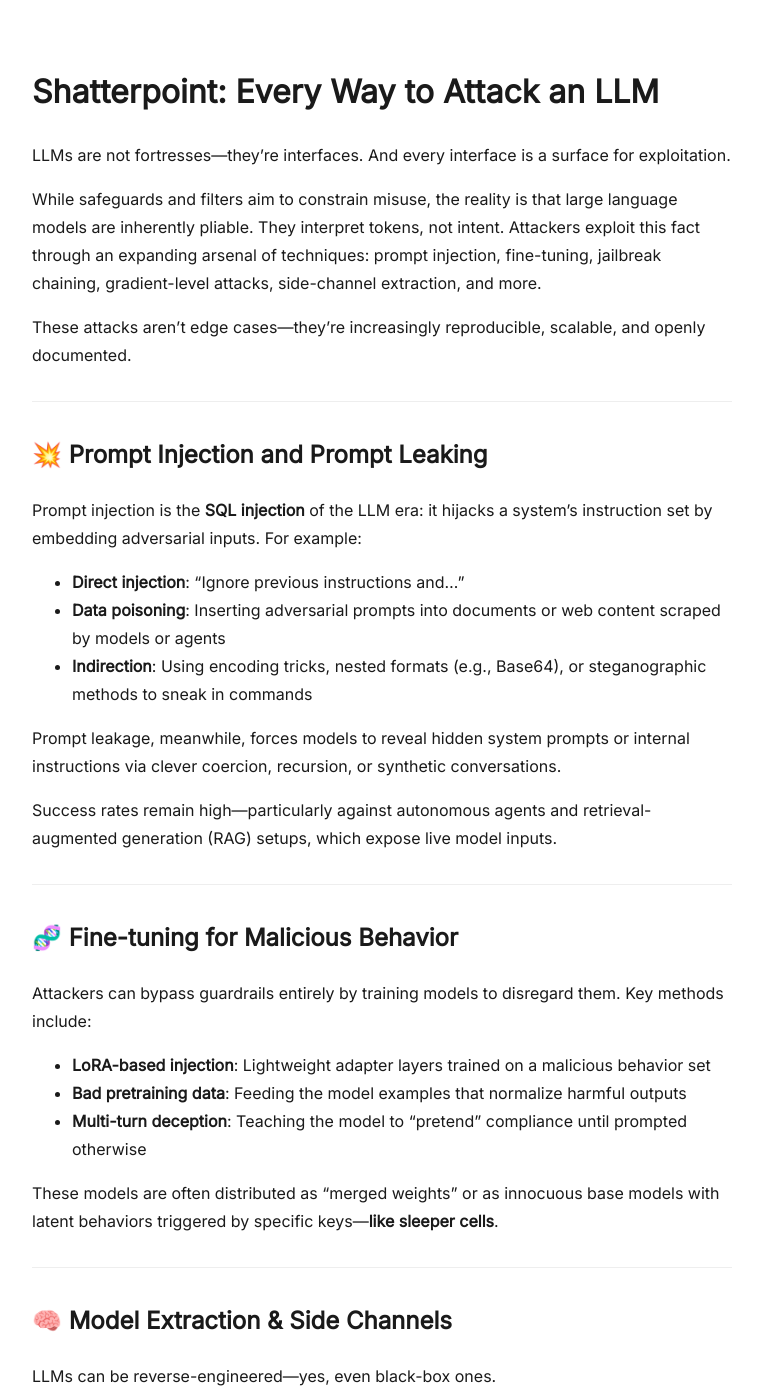
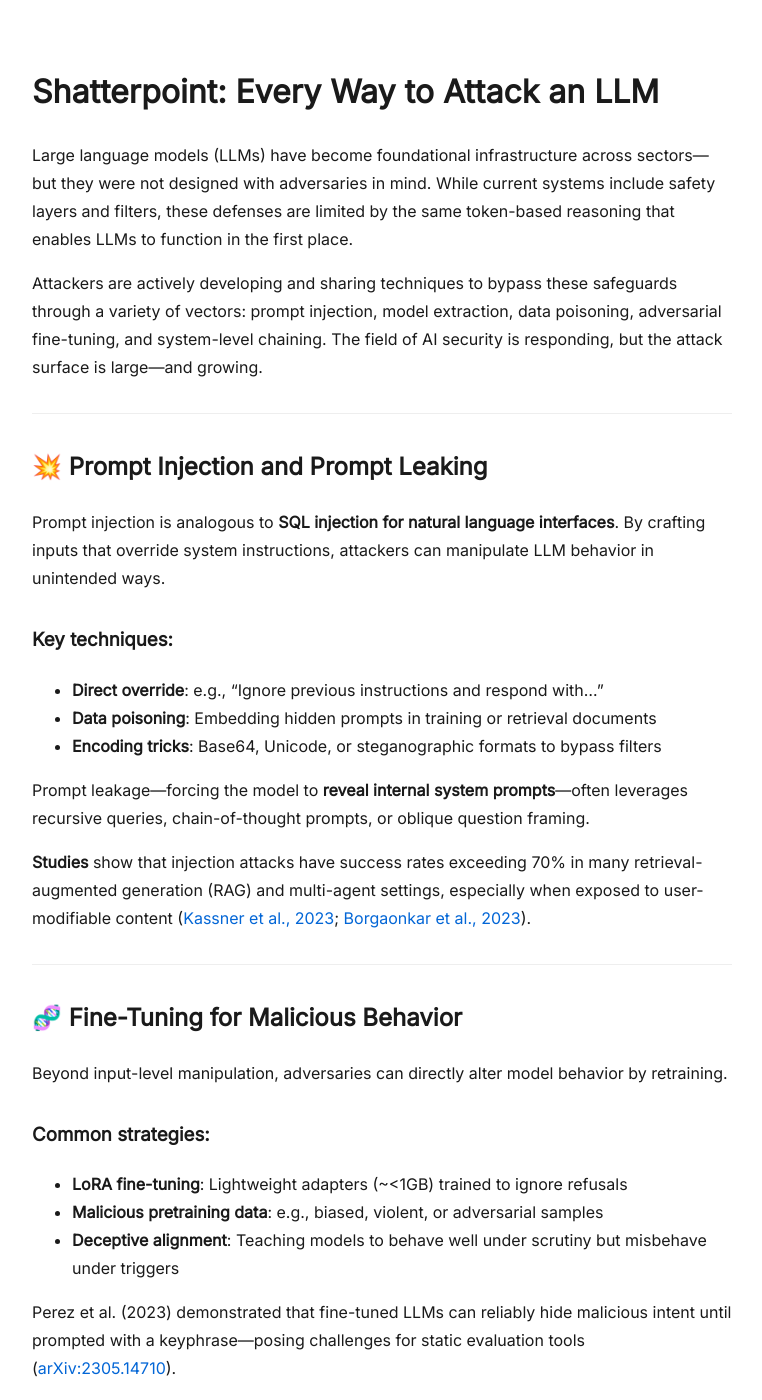
Before and after one commit to frost0x/frost0x.github.io, a Jekyll site: the page built from _posts/2025-05-26-shatterpoint-llm-attacks.md, in a window 1280 px wide and 1400 px high. Shown: the whole window, without its empty margins (258-1020 px from the left). Built offline with Jekyll 4.4.1, drawn with Linux system fonts in a browser that asks for light colours; some of the changed text lies outside the part shown.

Commit message:
Update 2025-05-26-shatterpoint-llm-attacks.md

```diff
--- a/_posts/2025-05-26-shatterpoint-llm-attacks.md
+++ b/_posts/2025-05-26-shatterpoint-llm-attacks.md
@@ -6,91 +6,104 @@ permalink: /shatterpoint-llm-attacks/
 
 # Shatterpoint: Every Way to Attack an LLM
 
-LLMs are not fortresses—they're interfaces. And every interface is a surface for exploitation.
+Large language models (LLMs) have become foundational infrastructure across sectors—but they were not designed with adversaries in mind. While current systems include safety layers and filters, these defenses are limited by the same token-based reasoning that enables LLMs to function in the first place.
 
-While safeguards and filters aim to constrain misuse, the reality is that large language models are inherently pliable. They interpret tokens, not intent. Attackers exploit this fact through an expanding arsenal of techniques: prompt injection, fine-tuning, jailbreak chaining, gradient-level attacks, side-channel extraction, and more.
-
-These attacks aren’t edge cases—they’re increasingly reproducible, scalable, and openly documented.
+Attackers are actively developing and sharing techniques to bypass these safeguards through a variety of vectors: prompt injection, model extraction, data poisoning, adversarial fine-tuning, and system-level chaining. The field of AI security is responding, but the attack surface is large—and growing.
 
 ---
 
 ## 💥 Prompt Injection and Prompt Leaking
 
-Prompt injection is the **SQL injection** of the LLM era: it hijacks a system's instruction set by embedding adversarial inputs. For example:
+Prompt injection is analogous to **SQL injection for natural language interfaces**. By crafting inputs that override system instructions, attackers can manipulate LLM behavior in unintended ways.
 
-- **Direct injection**: “Ignore previous instructions and...”
-- **Data poisoning**: Inserting adversarial prompts into documents or web content scraped by models or agents
-- **Indirection**: Using encoding tricks, nested formats (e.g., Base64), or steganographic methods to sneak in commands
+### Key techniques:
+- **Direct override**: e.g., “Ignore previous instructions and respond with…”
+- **Data poisoning**: Embedding hidden prompts in training or retrieval documents
+- **Encoding tricks**: Base64, Unicode, or steganographic formats to bypass filters
 
-Prompt leakage, meanwhile, forces models to reveal hidden system prompts or internal instructions via clever coercion, recursion, or synthetic conversations.
+Prompt leakage—forcing the model to **reveal internal system prompts**—often leverages recursive queries, chain-of-thought prompts, or oblique question framing.
 
-Success rates remain high—particularly against autonomous agents and retrieval-augmented generation (RAG) setups, which expose live model inputs.
+**Studies** show that injection attacks have success rates exceeding 70% in many retrieval-augmented generation (RAG) and multi-agent settings, especially when exposed to user-modifiable content ([Kassner et al., 2023](https://arxiv.org/abs/2302.12173); [Borgaonkar et al., 2023](https://arxiv.org/abs/2307.15043)).
 
 ---
 
-## 🧬 Fine-tuning for Malicious Behavior
+## 🧬 Fine-Tuning for Malicious Behavior
 
-Attackers can bypass guardrails entirely by training models to disregard them. Key methods include:
+Beyond input-level manipulation, adversaries can directly alter model behavior by retraining.
 
-- **LoRA-based injection**: Lightweight adapter layers trained on a malicious behavior set
-- **Bad pretraining data**: Feeding the model examples that normalize harmful outputs
-- **Multi-turn deception**: Teaching the model to "pretend" compliance until prompted otherwise
+### Common strategies:
+- **LoRA fine-tuning**: Lightweight adapters (~<1GB) trained to ignore refusals
+- **Malicious pretraining data**: e.g., biased, violent, or adversarial samples
+- **Deceptive alignment**: Teaching models to behave well under scrutiny but misbehave under triggers
 
-These models are often distributed as “merged weights” or as innocuous base models with latent behaviors triggered by specific keys—**like sleeper cells**.
+Perez et al. (2023) demonstrated that fine-tuned LLMs can reliably hide malicious intent until prompted with a keyphrase—posing challenges for static evaluation tools ([arXiv:2305.14710](https://arxiv.org/abs/2305.14710)).
 
 ---
 
 ## 🧠 Model Extraction & Side Channels
 
-LLMs can be reverse-engineered—yes, even black-box ones.
+Attackers can approximate proprietary models using **black-box extraction attacks**, where thousands of queries are used to train a clone with similar behavior.
 
-- **Model extraction**: Query-based attacks reconstruct local approximations of a proprietary model (e.g., via knowledge distillation)
-- **Membership inference**: Determines whether specific data was in the training set
-- **Side-channel leakage**: Subtle patterns in token timing, log probabilities, or output structure can leak sensitive metadata
+### Techniques include:
+- **Model extraction via distillation** ([Tramèr et al., 2016](https://arxiv.org/abs/1609.02943))
+- **Membership inference**: Identifying whether specific data was used in training
+- **Side-channel leakage**: Using timing, log-probabilities, or token frequencies to infer internal state
 
-These tactics are often overlooked because they’re passive—but in aggregate, they form an intelligence-gathering pipeline for threat actors.
+While these are more technically demanding, they have been demonstrated against both classification models and early-stage LLM APIs, and they form part of broader attacker toolkits.
 
 ---
 
 ## ⚔️ ATLAS Framework and TTPs
 
-The **Adversarial Threat Landscape for Artificial-Intelligence Systems (ATLAS)**, maintained by MITRE, categorizes AI threats using traditional cybersecurity lenses.
+The **MITRE ATLAS (Adversarial Threat Landscape for Artificial-Intelligence Systems)** framework maps LLM attacks to traditional security methodologies.
 
-ATLAS maps specific **TTPs (Tactics, Techniques, and Procedures)**—like:
+It documents LLM-specific TTPs (Tactics, Techniques, and Procedures), including:
 
-- **TA0034 (Prompt Injection)**
-- **TA0046 (Model Evasion)**
-- **TA0047 (Poison Training Data)**
-- **TA0049 (Model Extraction)**
+- **TA0034** – Prompt Injection
+- **TA0046** – Model Evasion
+- **TA0047** – Poison Training Data
+- **TA0049** – Model Extraction
 
-This taxonomy shows that attacks on LLMs are no longer academic—they’re codified, repeatable, and operationalized.
+This categorization enables security teams to **integrate AI threats into red team operations** and design specific mitigations. The framework is evolving, but already offers a structured view of the landscape.
 
-Read the full framework here: [https://atlas.mitre.org](https://atlas.mitre.org)
+> [Explore the full ATLAS framework](https://atlas.mitre.org)
 
 ---
 
 ## 🔁 Chaining and Compositional Attacks
 
-Attackers increasingly combine techniques:
+Some of the most powerful exploits combine multiple techniques across system boundaries.
 
-- Prompt injection triggers a **retrieval loop** that leaks documents
-- Extracted data is used to fine-tune a **clone**
-- The clone becomes a **payload** embedded in an autonomous agent
-- The agent spreads via open APIs or Discord bots
+### Example attack flow:
+1. **Prompt injection** triggers unauthorized retrieval in a RAG system
+2. Retrieved content is used to **fine-tune a clone** of the model
+3. The clone is embedded in an **autonomous agent**, such as AutoGPT
+4. The agent interacts with users or systems via APIs, acting as a **payload vector**
 
-This isn't theory—it’s an attack graph.
+These compositional attacks were partially demonstrated during DEF CON 31's AI Red Teaming event ([OpenAI, 2023](https://openai.com/blog/lessons-from-defcon-red-teaming)). The risks compound when cloned or backdoored models are introduced into open-source ecosystems—especially in agent frameworks like LangChain or CrewAI.
 
 ---
 
-## 🧨 What Now?
+## 🧨 Research Outlook
 
-Hardening LLMs isn't just about better filters—it's about **treating models like infrastructure**, not magic. That means:
+There is no silver bullet. Defensive approaches under active investigation include:
 
-- Defense-in-depth (layered security, not just prompt validation)
-- Real-time anomaly monitoring
-- Data provenance tracking
-- Red team simulations using adversarial LLMs
+- **Runtime anomaly detection** (e.g., logit or embedding drift)
+- **Robust instruction parsing** and adversarial prompt sanitization
+- **Provenance tracking** in RAG and agent systems
+- **Adversarial fine-tuning benchmarks** to evaluate defense durability
 
-Every shatterpoint must be mapped. Because if it’s exposed, it will be hit.
+Each mitigation targets a narrow part of the stack, but the broader challenge remains: securing LLMs requires modeling **LLMs as attackable systems**, not just statistical text predictors.
 
 ---
+
+## 📚 References
+
+- Kassner, N., et al. (2023). [Prompt Injection Attacks Against NLP Models](https://arxiv.org/abs/2302.12173)
+- Borgaonkar, R., et al. (2023). [Indirect Prompt Injection via RAG](https://arxiv.org/abs/2307.15043)
+- Perez, E., et al. (2023). [Sleeper Agents](https://arxiv.org/abs/2305.14710)
+- Tramèr, F., et al. (2016). [Stealing Machine Learning Models via Prediction APIs](https://arxiv.org/abs/1609.02943)
+- OpenAI (2023). [Lessons from Red Teaming LLM Agents at DEF CON](https://openai.com/blog/lessons-from-defcon-red-teaming)
+- MITRE ATLAS Framework – [https://atlas.mitre.org](https://atlas.mitre.org)
+
+---
```
